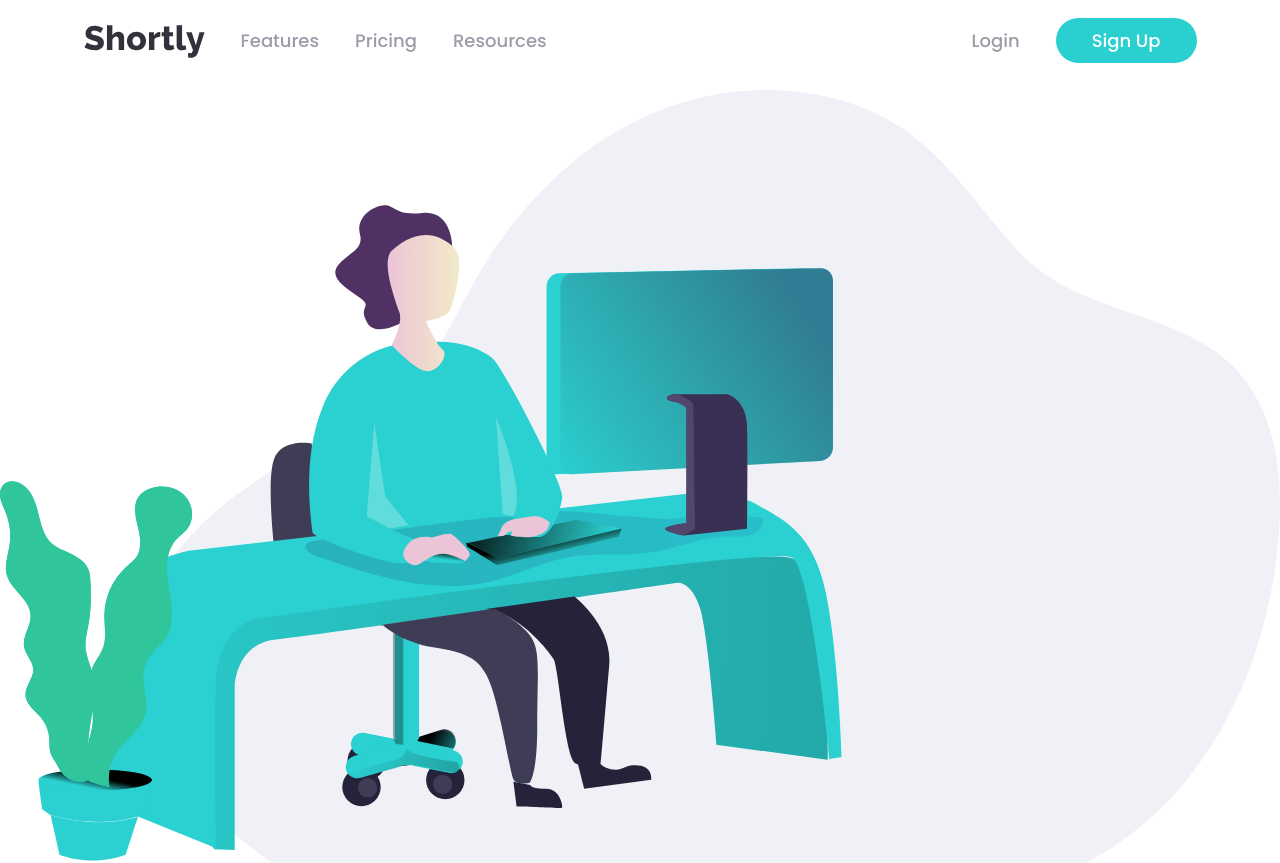
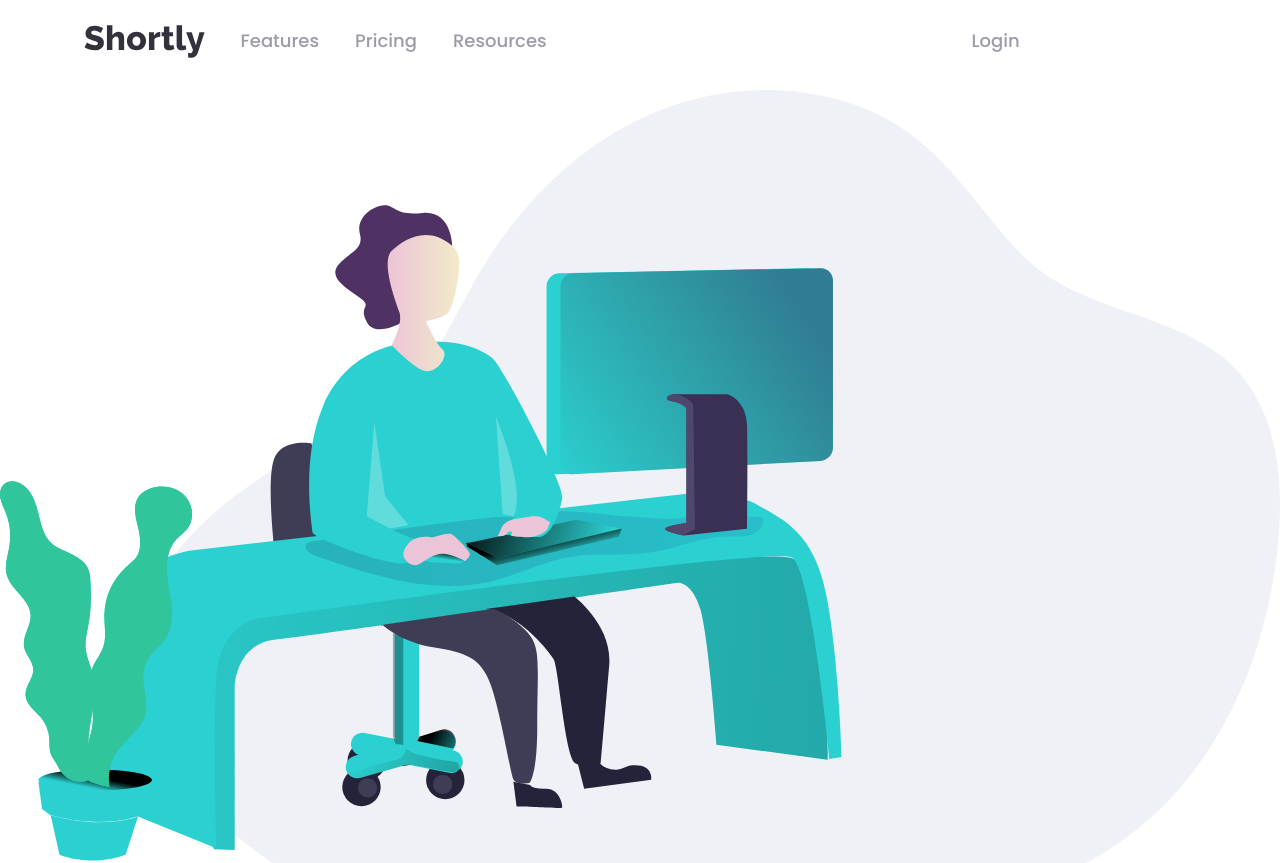
Before and after one commit to ZeenatLawal/Shortly, a React (Create React App) app: page / in a window 1280 px wide. Shown: the top 863 px of the page. Built offline with nearby package versions, Linux system fonts and the light colour scheme.

Commit message:
Add hover effect color to nav links

```diff
--- a/src/components/Navbar.js
+++ b/src/components/Navbar.js
@@ -21,7 +21,7 @@ const Navpanel = () => (
         </Nav>
         <Nav className="align-items-center">
           <Nav.Link>Login</Nav.Link>
-          <div className="sign-up">
+          <div className="sign-up button">
             <Nav.Link className="text-white">Sign Up</Nav.Link>
           </div>
         </Nav>
--- a/src/styles/Navbar.css
+++ b/src/styles/Navbar.css
@@ -28,9 +28,7 @@ hr {
 }
 
 .sign-up {
-  background-color: var(--cyan);
   padding: 0 5rem;
-  border-radius: 50rem;
 }
 
 @media screen and (min-width: 1024px) {
@@ -48,12 +46,12 @@ hr {
     padding: 0.5rem 1rem;
   }
 
+  .navbar-light .navbar-nav .nav-link:hover {
+    color: var(--darker-violet);
+  }
+
   .sign-up {
     padding: 0 1rem;
     margin-left: 1rem;
   }
-
-  .sign-up:hover {
-    opacity: var(--opacity);
-  }
 }
```
Also changed, not shown: 2 other files (tests, documents, lock files or other folders).
